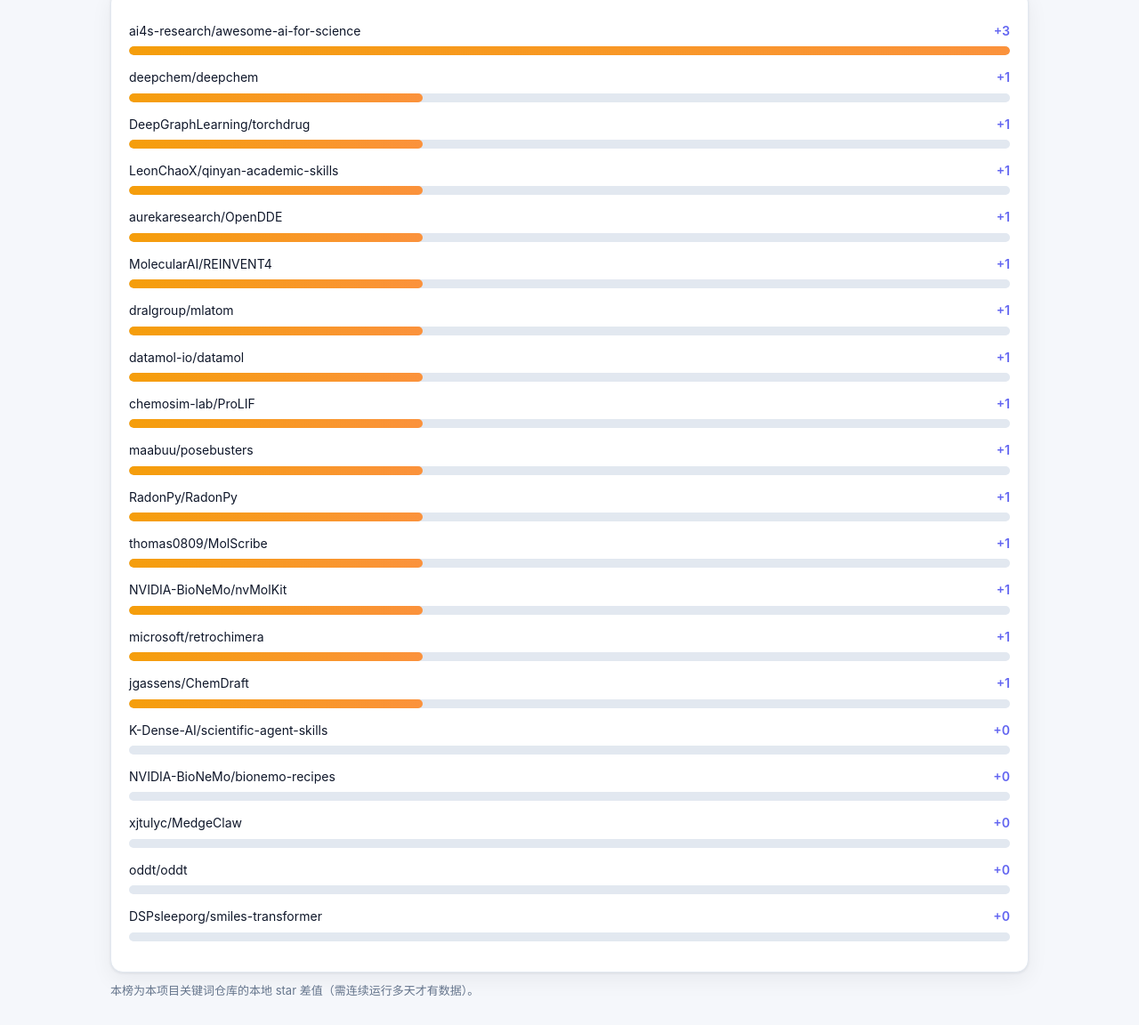
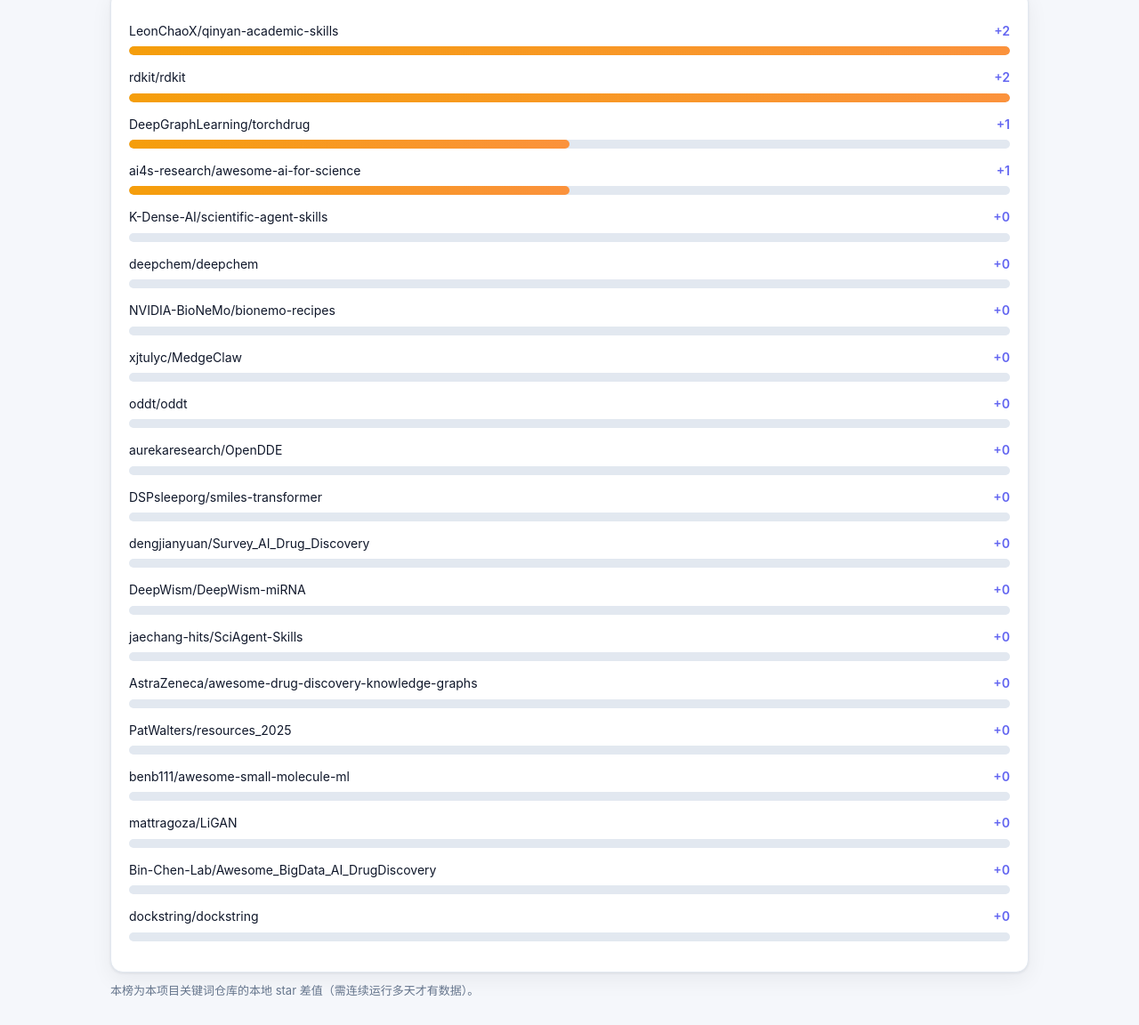
Before and after one commit to chenqing673/Pharma-GitHub-Radar-V2, a plain HTML site: page index.html in a window 1280 px wide. Shown: the part 1623-2775 px from the top of the page at 89% size. Drawn offline with Linux system fonts and the light colour scheme.

Commit message:
Daily radar update

```diff
--- a/index.html
+++ b/index.html
@@ -53,33 +53,33 @@ footer{text-align:center;color:var(--muted);font-size:13px;padding:32px 16px 48p
 <body>
 <header class="hero"><div class="hero-inner">
   <h1>🧬 Pharma GitHub Radar V2</h1>
-  <p>GitHub AI 药物研发技术情报 · 每日自动更新 · 2026-11-21 08:06</p>
+  <p>GitHub AI 药物研发技术情报 · 每日自动更新 · 2026-11-22 07:52</p>
 </div></header>
 <div class="wrap">
   <section>
 <div class="stats">
   <div class="stat"><div class="k">监控项目</div><div class="v">107</div><div class="s">关键词 GitHub 仓库</div></div>
-  <div class="stat"><div class="k">🔥 最高 Star</div><div class="v">57967</div><div class="s">K-Dense-AI/scientific-agent-skills</div></div>
+  <div class="stat"><div class="k">🔥 最高 Star</div><div class="v">58058</div><div class="s">K-Dense-AI/scientific-agent-skills</div></div>
   <div class="stat"><div class="k">🚀 Trending 当日新增</div><div class="v">+32314</div><div class="s">morluto/rea</div></div>
   <div class="stat"><div class="k">📚 论文追踪</div><div class="v">10</div><div class="s">arXiv 最新</div></div>
 </div></section>
   <section><h2>⭐ GitHub 热门项目（Star 排行榜）</h2><div class="card"><div class="row">
-  <div class="row-head"><span><a href="https://github.com/K-Dense-AI/scientific-agent-skills" target="_blank" rel="noopener">K-Dense-AI/scientific-agent-skills</a></span><span class="val">⭐ 57967</span></div>
+  <div class="row-head"><span><a href="https://github.com/K-Dense-AI/scientific-agent-skills" target="_blank" rel="noopener">K-Dense-AI/scientific-agent-skills</a></span><span class="val">⭐ 58058</span></div>
   <div class="bar"><div class="bar-fill" style="width:100.0%"></div></div>
 </div><div class="row">
   <div class="row-head"><span><a href="https://github.com/deepchem/deepchem" target="_blank" rel="noopener">deepchem/deepchem</a></span><span class="val">⭐ 7153</span></div>
   <div class="bar"><div class="bar-fill" style="width:12.3%"></div></div>
 </div><div class="row">
-  <div class="row-head"><span><a href="https://github.com/rdkit/rdkit" target="_blank" rel="noopener">rdkit/rdkit</a></span><span class="val">⭐ 3701</span></div>
+  <div class="row-head"><span><a href="https://github.com/rdkit/rdkit" target="_blank" rel="noopener">rdkit/rdkit</a></span><span class="val">⭐ 3703</span></div>
   <div class="bar"><div class="bar-fill" style="width:6.4%"></div></div>
 </div><div class="row">
-  <div class="row-head"><span><a href="https://github.com/ai4s-research/awesome-ai-for-science" target="_blank" rel="noopener">ai4s-research/awesome-ai-for-science</a></span><span class="val">⭐ 2112</span></div>
+  <div class="row-head"><span><a href="https://github.com/ai4s-research/awesome-ai-for-science" target="_blank" rel="noopener">ai4s-research/awesome-ai-for-science</a></span><span class="val">⭐ 2113</span></div>
   <div class="bar"><div class="bar-fill" style="width:3.6%"></div></div>
 </div><div class="row">
-  <div class="row-head"><span><a href="https://github.com/DeepGraphLearning/torchdrug" target="_blank" rel="noopener">DeepGraphLearning/torchdrug</a></span><span class="val">⭐ 1591</span></div>
+  <div class="row-head"><span><a href="https://github.com/DeepGraphLearning/torchdrug" target="_blank" rel="noopener">DeepGraphLearning/torchdrug</a></span><span class="val">⭐ 1592</span></div>
   <div class="bar"><div class="bar-fill" style="width:2.7%"></div></div>
 </div><div class="row">
-  <div class="row-head"><span><a href="https://github.com/LeonChaoX/qinyan-academic-skills" target="_blank" rel="noopener">LeonChaoX/qinyan-academic-skills</a></span><span class="val">⭐ 1055</span></div>
+  <div class="row-head"><span><a href="https://github.com/LeonChaoX/qinyan-academic-skills" target="_blank" rel="noopener">LeonChaoX/qinyan-academic-skills</a></span><span class="val">⭐ 1057</span></div>
   <div class="bar"><div class="bar-fill" style="width:1.8%"></div></div>
 </div><div class="row">
   <div class="row-head"><span><a href="https://github.com/molecularsets/moses" target="_blank" rel="noopener">molecularsets/moses</a></span><span class="val">⭐ 998</span></div>
@@ -125,52 +125,22 @@ footer{text-align:center;color:var(--muted);font-size:13px;padding:32px 16px 48p
   <div class="bar"><div class="bar-fill" style="width:0.7%"></div></div>
 </div></div></section>
   <section><h2>🚀 Star 快速增长榜</h2><div class="card"><div class="row">
-  <div class="row-head"><span>ai4s-research/awesome-ai-for-science</span><span class="val">+3</span></div>
+  <div class="row-head"><span>LeonChaoX/qinyan-academic-skills</span><span class="val">+2</span></div>
   <div class="bar"><div class="bar-fill warn" style="width:100.0%"></div></div>
 </div><div class="row">
-  <div class="row-head"><span>deepchem/deepchem</span><span class="val">+1</span></div>
-  <div class="bar"><div class="bar-fill warn" style="width:33.3%"></div></div>
+  <div class="row-head"><span>rdkit/rdkit</span><span class="val">+2</span></div>
+  <div class="bar"><div class="bar-fill warn" style="width:100.0%"></div></div>
 </div><div class="row">
   <div class="row-head"><span>DeepGraphLearning/torchdrug</span><span class="val">+1</span></div>
-  <div class="bar"><div class="bar-fill warn" style="width:33.3%"></div></div>
+  <div class="bar"><div class="bar-fill warn" style="width:50.0%"></div></div>
 </div><div class="row">
-  <div class="row-head"><span>LeonChaoX/qinyan-academic-skills</span><span class="val">+1</span></div>
-  <div class="bar"><div class="bar-fill warn" style="width:33.3%"></div></div>
-</div><div class="row">
-  <div class="row-head"><span>aurekaresearch/OpenDDE</span><span class="val">+1</span></div>
-  <div class="bar"><div class="bar-fill warn" style="width:33.3%"></div></div>
-</div><div class="row">
-  <div class="row-head"><span>MolecularAI/REINVENT4</span><span class="val">+1</span></div>
-  <div class="bar"><div class="bar-fill warn" style="width:33.3%"></div></div>
-</div><div class="row">
-  <div class="row-head"><span>dralgroup/mlatom</span><span class="val">+1</span></div>
-  <div class="bar"><div class="bar-fill warn" style="width:33.3%"></div></div>
-</div><div class="row">
-  <div class="row-head"><span>datamol-io/datamol</span><span class="val">+1</span></div>
-  <div class="bar"><div class="bar-fill warn" style="width:33.3%"></div></div>
-</div><div class="row">
-  <div class="row-head"><span>chemosim-lab/ProLIF</span><span class="val">+1</span></div>
-  <div class="bar"><div class="bar-fill warn" style="width:33.3%"></div></div>
-</div><div class="row">
-  <div class="row-head"><span>maabuu/posebusters</span><span class="val">+1</span></div>
-  <div class="bar"><div class="bar-fill warn" style="width:33.3%"></div></div>
-</div><div class="row">
-  <div class="row-head"><span>RadonPy/RadonPy</span><span class="val">+1</span></div>
-  <div class="bar"><div class="bar-fill warn" style="width:33.3%"></div></div>
-</div><div class="row">
-  <div class="row-head"><span>thomas0809/MolScribe</span><span class="val">+1</span></div>
-  <div class="bar"><div class="bar-fill warn" style="width:33.3%"></div></div>
-</div><div class="row">
-  <div class="row-head"><span>NVIDIA-BioNeMo/nvMolKit</span><span class="val">+1</span></div>
-  <div class="bar"><div class="bar-fill warn" style="width:33.3%"></div></div>
-</div><div class="row">
-  <div class="row-head"><span>microsoft/retrochimera</span><span class="val">+1</span></div>
-  <div class="bar"><div class="bar-fill warn" style="width:33.3%"></div></div>
-</div><div class="row">
-  <div class="row-head"><span>jgassens/ChemDraft</span><span class="val">+1</span></div>
-  <div class="bar"><div class="bar-fill warn" style="width:33.3%"></div></div>
+  <div class="row-head"><span>ai4s-research/awesome-ai-for-science</span><span class="val">+1</span></div>
+  <div class="bar"><div class="bar-fill warn" style="width:50.0%"></div></div>
 </div><div class="row">
   <div class="row-head"><span>K-Dense-AI/scientific-agent-skills</span><span class="val">+0</span></div>
+  <div class="bar"><div class="bar-fill warn" style="width:0.0%"></div></div>
+</div><div class="row">
+  <div class="row-head"><span>deepchem/deepchem</span><span class="val">+0</span></div>
   <div class="bar"><div class="bar-fill warn" style="width:0.0%"></div></div>
 </div><div class="row">
   <div class="row-head"><span>NVIDIA-BioNeMo/bionemo-recipes</span><span class="val">+0</span></div>
@@ -182,7 +152,37 @@ footer{text-align:center;color:var(--muted);font-size:13px;padding:32px 16px 48p
   <div class="row-head"><span>oddt/oddt</span><span class="val">+0</span></div>
   <div class="bar"><div class="bar-fill warn" style="width:0.0%"></div></div>
 </div><div class="row">
+  <div class="row-head"><span>aurekaresearch/OpenDDE</span><span class="val">+0</span></div>
+  <div class="bar"><div class="bar-fill warn" style="width:0.0%"></div></div>
+</div><div class="row">
   <div class="row-head"><span>DSPsleeporg/smiles-transformer</span><span class="val">+0</span></div>
+  <div class="bar"><div class="bar-fill warn" style="width:0.0%"></div></div>
+</div><div class="row">
+  <div class="row-head"><span>dengjianyuan/Survey_AI_Drug_Discovery</span><span class="val">+0</span></div>
+  <div class="bar"><div class="bar-fill warn" style="width:0.0%"></div></div>
+</div><div class="row">
+  <div class="row-head"><span>DeepWism/DeepWism-miRNA</span><span class="val">+0</span></div>
+  <div class="bar"><div class="bar-fill warn" style="width:0.0%"></div></div>
+</div><div class="row">
+  <div class="row-head"><span>jaechang-hits/SciAgent-Skills</span><span class="val">+0</span></div>
+  <div class="bar"><div class="bar-fill warn" style="width:0.0%"></div></div>
+</div><div class="row">
+  <div class="row-head"><span>AstraZeneca/awesome-drug-discovery-knowledge-graphs</span><span class="val">+0</span></div>
+  <div class="bar"><div class="bar-fill warn" style="width:0.0%"></div></div>
+</div><div class="row">
+  <div class="row-head"><span>PatWalters/resources_2025</span><span class="val">+0</span></div>
+  <div class="bar"><div class="bar-fill warn" style="width:0.0%"></div></div>
+</div><div class="row">
+  <div class="row-head"><span>benb111/awesome-small-molecule-ml</span><span class="val">+0</span></div>
+  <div class="bar"><div class="bar-fill warn" style="width:0.0%"></div></div>
+</div><div class="row">
+  <div class="row-head"><span>mattragoza/LiGAN</span><span class="val">+0</span></div>
+  <div class="bar"><div class="bar-fill warn" style="width:0.0%"></div></div>
+</div><div class="row">
+  <div class="row-head"><span>Bin-Chen-Lab/Awesome_BigData_AI_DrugDiscovery</span><span class="val">+0</span></div>
+  <div class="bar"><div class="bar-fill warn" style="width:0.0%"></div></div>
+</div><div class="row">
+  <div class="row-head"><span>dockstring/dockstring</span><span class="val">+0</span></div>
   <div class="bar"><div class="bar-fill warn" style="width:0.0%"></div></div>
 </div></div>
     <p class="s" style="color:var(--muted);font-size:13px;margin-top:10px">本榜为本项目关键词仓库的本地 star 差值（需连续运行多天才有数据）。</p>
@@ -344,8 +344,8 @@ footer{text-align:center;color:var(--muted);font-size:13px;padding:32px 16px 48p
   <div class="bar"><div class="bar-fill" style="width:1.4%"></div></div>
 </div></div></div></section>
   <section><h2>📚 最新 arXiv 论文</h2><div class="card"><div class="paper">
-  <div class="t"><a href="https://arxiv.org/abs/2611.26527v1" target="_blank" rel="noopener">Thermal-Guided Ensemble Reinforcement Learning for Regime-Adaptive Short-Term GPU Power Forecasting in AI Data Centers</a></div>
-  <div class="d">AI data centers (AIDCs) introduce bursty and regime-dependent load patterns, posing significant challenges for reliable energy management and predictive grid co…</div>
+  <div class="t"><a href="https://arxiv.org/abs/2611.26570v1" target="_blank" rel="noopener">On Romik&#x27;s rationality conjectures for critical percolation</a></div>
+  <div class="d">The completely packed $O(1)$ loop model can be viewed as an interface representation of critical bond percolation on the square lattice. We consider submatching…</div>
 </div><div class="paper">
   <div class="t"><a href="https://arxiv.org/abs/2611.26558v1" target="_blank" rel="noopener">u3lib: An AI-Ready Computational Framework for U(3) Symmetry Algebra, Wigner Coupling, and Racah Recoupling Coefficients</a></div>
   <div class="d">u3lib is a C++ library for U(3)/SU(3) representation-theory calculations in nuclear structure and related applications. It evaluates Wigner coupling and Racah r…</div>
@@ -353,17 +353,17 @@ footer{text-align:center;color:var(--muted);font-size:13px;padding:32px 16px 48p
   <div class="t"><a href="https://arxiv.org/abs/2611.26553v1" target="_blank" rel="noopener">Replication of Agentic Security Events: Audit and Investigation (ROGUE-AI)</a></div>
   <div class="d">Agents based on large language models (LLMs) can now delete files and send payments on behalf of their users. News media reports routinely describe failures of …</div>
 </div><div class="paper">
-  <div class="t"><a href="https://arxiv.org/abs/2611.26572v1" target="_blank" rel="noopener">Optimal Scheduling of Multi-Site AI Data Centers in Day-Ahead Markets</a></div>
-  <div class="d">AI data centers are among the fastest-growing loads on the power grid, and their flexibility is increasingly sought by grid operators. Using it requires a model…</div>
-</div><div class="paper">
-  <div class="t"><a href="https://arxiv.org/abs/2611.26570v1" target="_blank" rel="noopener">On Romik&#x27;s rationality conjectures for critical percolation</a></div>
-  <div class="d">The completely packed $O(1)$ loop model can be viewed as an interface representation of critical bond percolation on the square lattice. We consider submatching…</div>
+  <div class="t"><a href="https://arxiv.org/abs/2611.26527v1" target="_blank" rel="noopener">Thermal-Guided Ensemble Reinforcement Learning for Regime-Adaptive Short-Term GPU Power Forecasting in AI Data Centers</a></div>
+  <div class="d">AI data centers (AIDCs) introduce bursty and regime-dependent load patterns, posing significant challenges for reliable energy management and predictive grid co…</div>
 </div><div class="paper">
   <div class="t"><a href="https://arxiv.org/abs/2611.26584v1" target="_blank" rel="noopener">Represented but misread: Post-training changes how language models read out what they represent</a></div>
   <div class="d">Does post-training change what a language model represents, or how this representation is read out into an answer? We compared linear probes with the models&#x27; ow…</div>
 </div><div class="paper">
   <div class="t"><a href="https://arxiv.org/abs/2611.26583v1" target="_blank" rel="noopener">A Success Model at the End of Its Life Cycle: 30 Years of Regionalised Regional Rail in Germany</a></div>
   <div class="d">On 1 January 1996, Germany transferred responsibility for regional passenger rail services from the federal government to the states. Three decades later, passe…</div>
+</div><div class="paper">
+  <div class="t"><a href="https://arxiv.org/abs/2611.26572v1" target="_blank" rel="noopener">Optimal Scheduling of Multi-Site AI Data Centers in Day-Ahead Markets</a></div>
+  <div class="d">AI data centers are among the fastest-growing loads on the power grid, and their flexibility is increasingly sought by grid operators. Using it requires a model…</div>
 </div><div class="paper">
   <div class="t"><a href="https://arxiv.org/abs/2611.26611v1" target="_blank" rel="noopener">Bridging the Discovery Gap in Solid Dataspaces with a Semantic Data Catalog</a></div>
   <div class="d">Dataspaces are an emerging concept to enable secure and controlled data sharing between multiple stakeholders. However, most existing dataspace architectures, s…</div>
```
Also changed, not shown: 2 other files.
